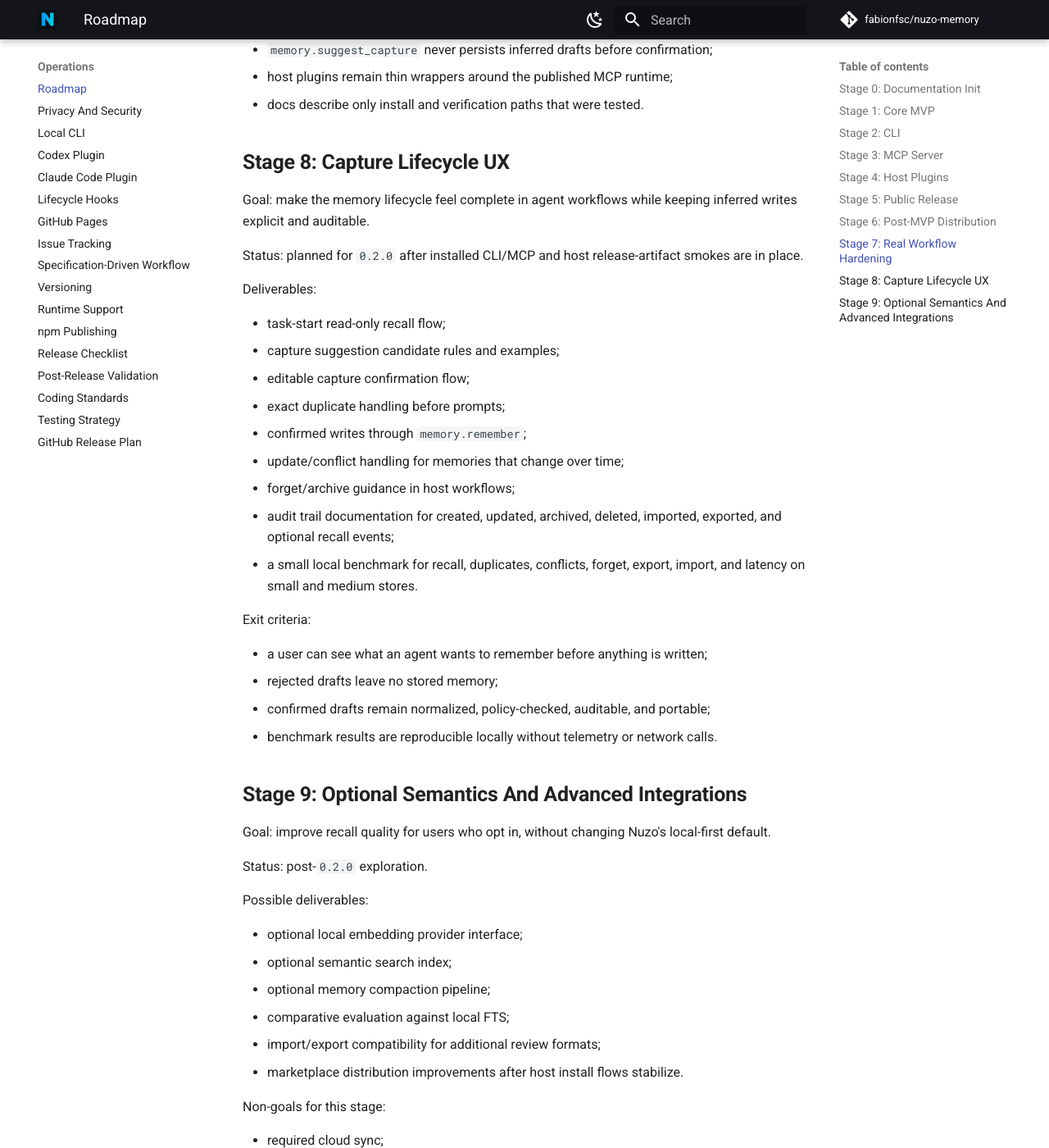
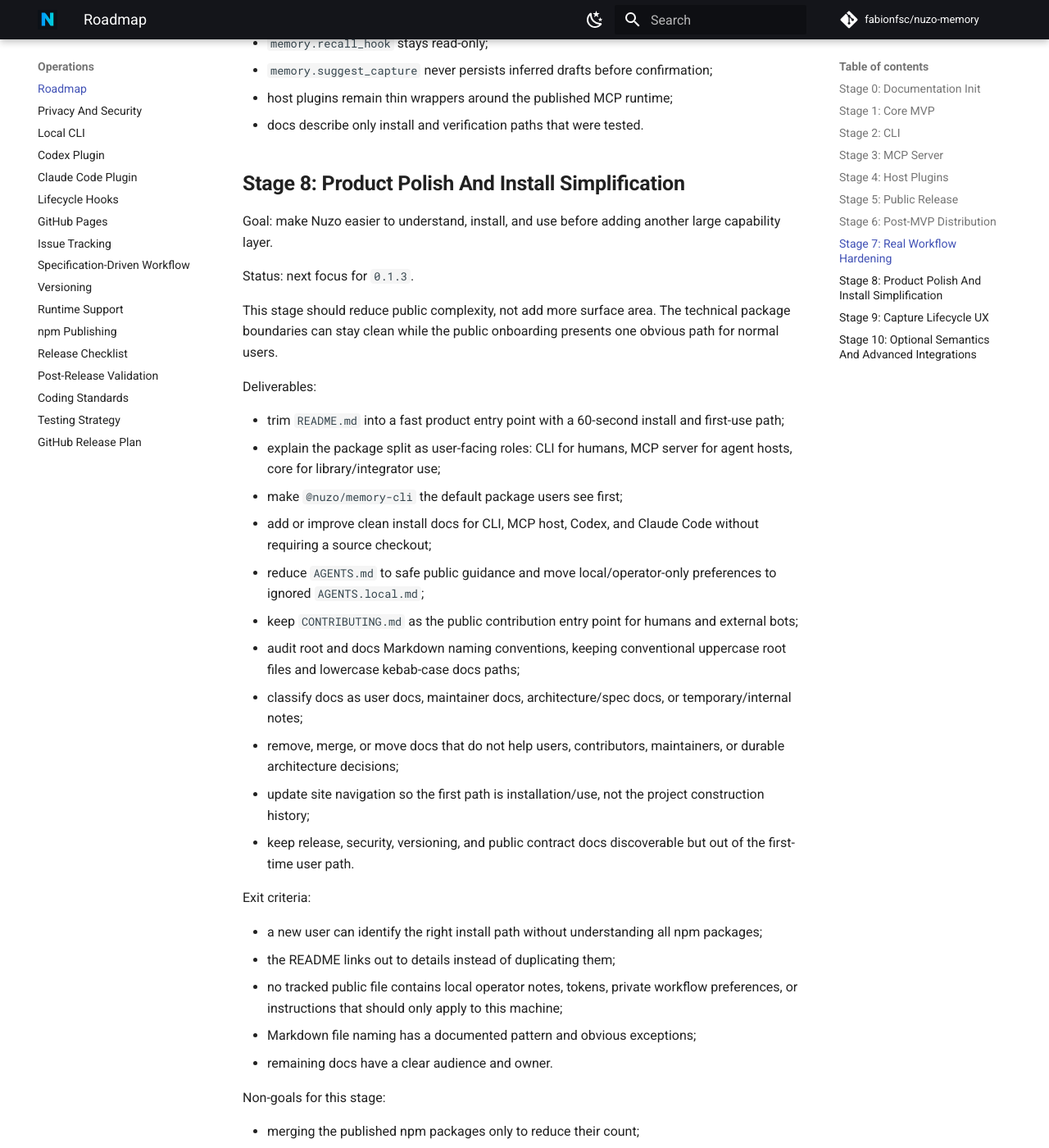
Before and after one commit to fabionfsc/nuzo-memory, an MkDocs documentation site: the page built from docs/operations/roadmap.md, in a window 1280 px wide and 1400 px high, scrolled down 5480 px. Shown: the whole window at 82% size. Built offline with MkDocs 1.6.1 and Material for MkDocs 9.7.7, drawn with Linux system fonts in a browser that asks for light colours; comment, search, counter and statistics services are not loaded; some of the changed text lies outside the part shown.

Commit message:
docs(roadmap): define 0.1.3 polish focus
Define the 0.1.3 product polish plan and related execution issues.

```diff
--- a/docs/operations/roadmap.md
+++ b/docs/operations/roadmap.md
@@ -186,9 +186,9 @@ Remaining:
 Goal: prove that Nuzo feels useful in real agent work, not only in source-tree
 tests.
 
-Status: next focus for `0.1.2`. The published packages and plugin artifacts are
-available; the remaining work is to validate memory continuity across fresh
-sessions and host integrations.
+Status: complete in `0.1.2`. The published CLI and MCP packages, generated
+Codex plugin artifact, generated Claude Code plugin artifact, and capture
+suggestion rules now have automated continuity and safety validation.
 
 Detailed validation plan: `docs/operations/post-release-validation.md`.
 
@@ -209,13 +209,64 @@ Exit criteria:
 - host plugins remain thin wrappers around the published MCP runtime;
 - docs describe only install and verification paths that were tested.
 
-## Stage 8: Capture Lifecycle UX
+## Stage 8: Product Polish And Install Simplification
+
+Goal: make Nuzo easier to understand, install, and use before adding another
+large capability layer.
+
+Status: next focus for `0.1.3`.
+
+This stage should reduce public complexity, not add more surface area. The
+technical package boundaries can stay clean while the public onboarding presents
+one obvious path for normal users.
+
+Deliverables:
+
+- trim `README.md` into a fast product entry point with a 60-second install and
+  first-use path;
+- explain the package split as user-facing roles: CLI for humans,
+  MCP server for agent hosts, core for library/integrator use;
+- make `@nuzo/memory-cli` the default package users see first;
+- add or improve clean install docs for CLI, MCP host, Codex, and Claude Code
+  without requiring a source checkout;
+- reduce `AGENTS.md` to safe public guidance and move local/operator-only
+  preferences to ignored `AGENTS.local.md`;
+- keep `CONTRIBUTING.md` as the public contribution entry point for humans and
+  external bots;
+- audit root and docs Markdown naming conventions, keeping conventional
+  uppercase root files and lowercase kebab-case docs paths;
+- classify docs as user docs, maintainer docs, architecture/spec docs, or
+  temporary/internal notes;
+- remove, merge, or move docs that do not help users, contributors,
+  maintainers, or durable architecture decisions;
+- update site navigation so the first path is installation/use, not the
+  project construction history;
+- keep release, security, versioning, and public contract docs discoverable but
+  out of the first-time user path.
+
+Exit criteria:
+
+- a new user can identify the right install path without understanding all npm
+  packages;
+- the README links out to details instead of duplicating them;
+- no tracked public file contains local operator notes, tokens, private
+  workflow preferences, or instructions that should only apply to this machine;
+- Markdown file naming has a documented pattern and obvious exceptions;
+- remaining docs have a clear audience and owner.
+
+Non-goals for this stage:
+
+- merging the published npm packages only to reduce their count;
+- adding cloud sync, embeddings, or automatic write hooks;
+- replacing `CONTRIBUTING.md` with agent-specific instructions;
+- adding local installer scripts before official host install paths are clear.
+
+## Stage 9: Capture Lifecycle UX
 
 Goal: make the memory lifecycle feel complete in agent workflows while keeping
 inferred writes explicit and auditable.
 
-Status: planned for `0.2.0` after installed CLI/MCP and host release-artifact
-smokes are in place.
+Status: planned after the `0.1.3` product polish pass.
 
 Deliverables:
 
@@ -238,7 +289,7 @@ Exit criteria:
 - confirmed drafts remain normalized, policy-checked, auditable, and portable;
 - benchmark results are reproducible locally without telemetry or network calls.
 
-## Stage 9: Optional Semantics And Advanced Integrations
+## Stage 10: Optional Semantics And Advanced Integrations
 
 Goal: improve recall quality for users who opt in, without changing Nuzo's
 local-first default.
```
Also changed, not shown: CHANGELOG.md (+5 -0 lines).
